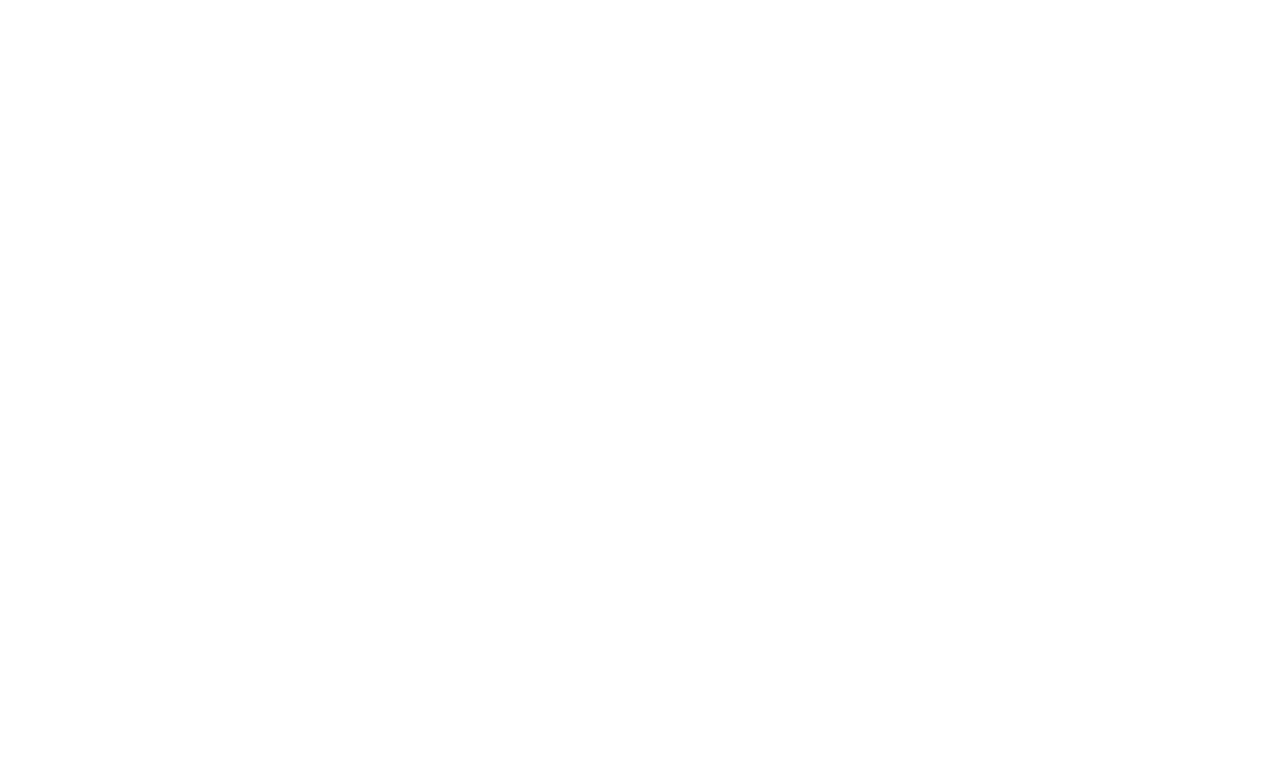
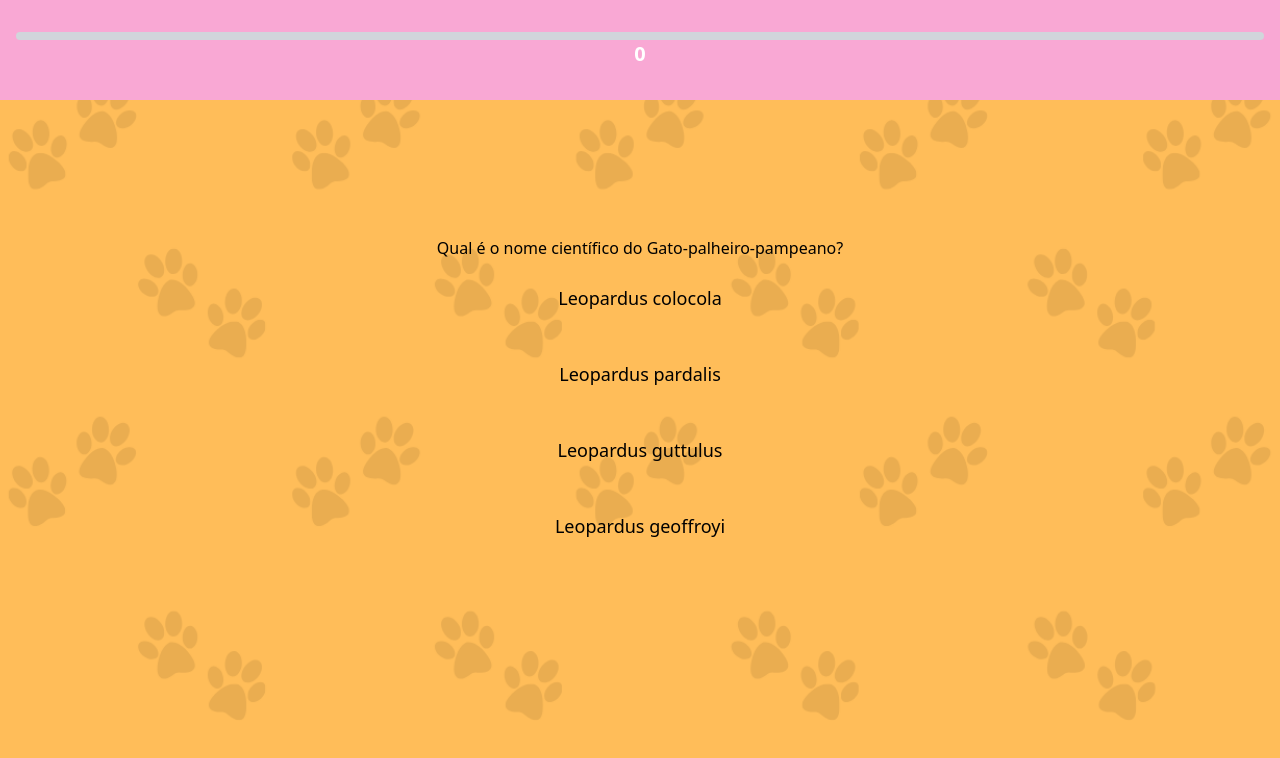
Before and after one commit to marianakemmerich/tcc-pampa-quiz, a React (Create React App) app: page /quiz in a window 1280 px wide. Before the commit this address had no page. Shown: the top 758 px of the page. Built offline with nearby package versions, Linux system fonts and the light colour scheme.

Commit message:
feat: add route to game page

```diff
--- a/src/App.tsx
+++ b/src/App.tsx
@@ -1,6 +1,7 @@
 import Home from '../src/pages/Home'
 import Menu from '../src/pages/Menu'
 import Categories from '../src/pages/Categories'
+import Game from '../src/pages/Game'
 import { BrowserRouter as Router, Route, Routes } from 'react-router-dom'
 
 function App() {
@@ -11,6 +12,7 @@
         <Route path="/" element={<Home />} />
         <Route path="/menu" element={<Menu />} />
         <Route path='/categories' element={<Categories />} />
+        <Route path='/quiz' element={<Game />} />
       </Routes>
     </Router>
   )
```
